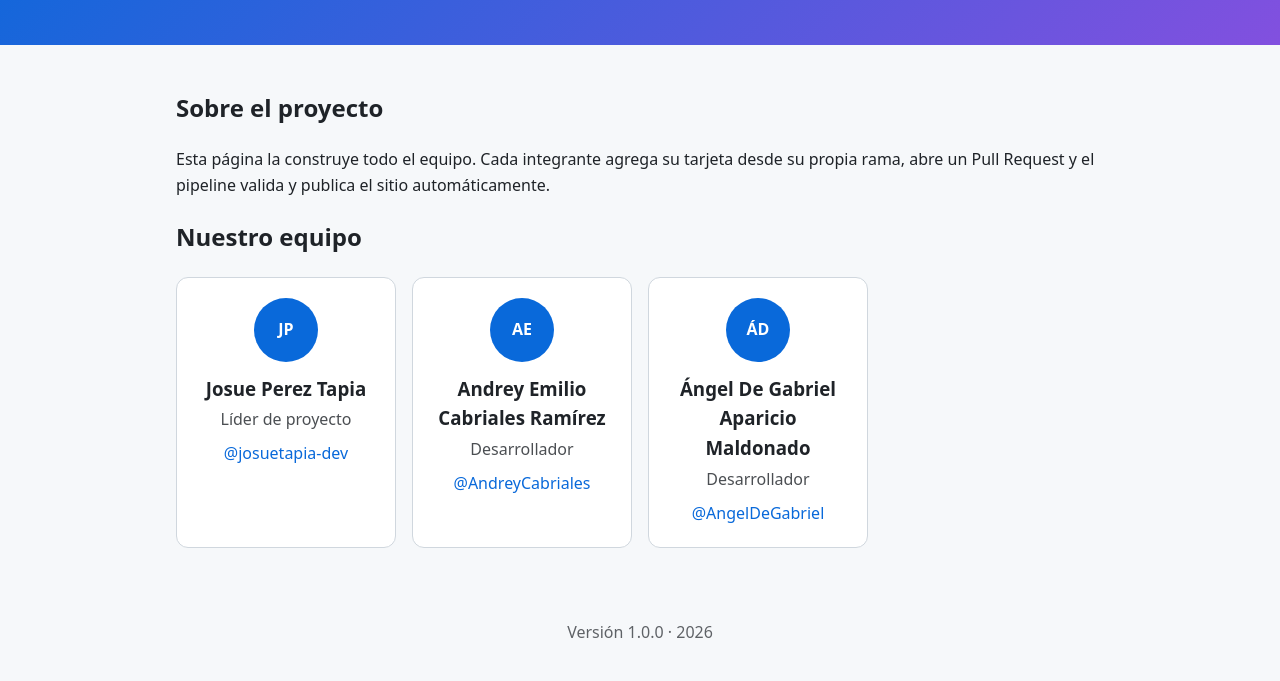
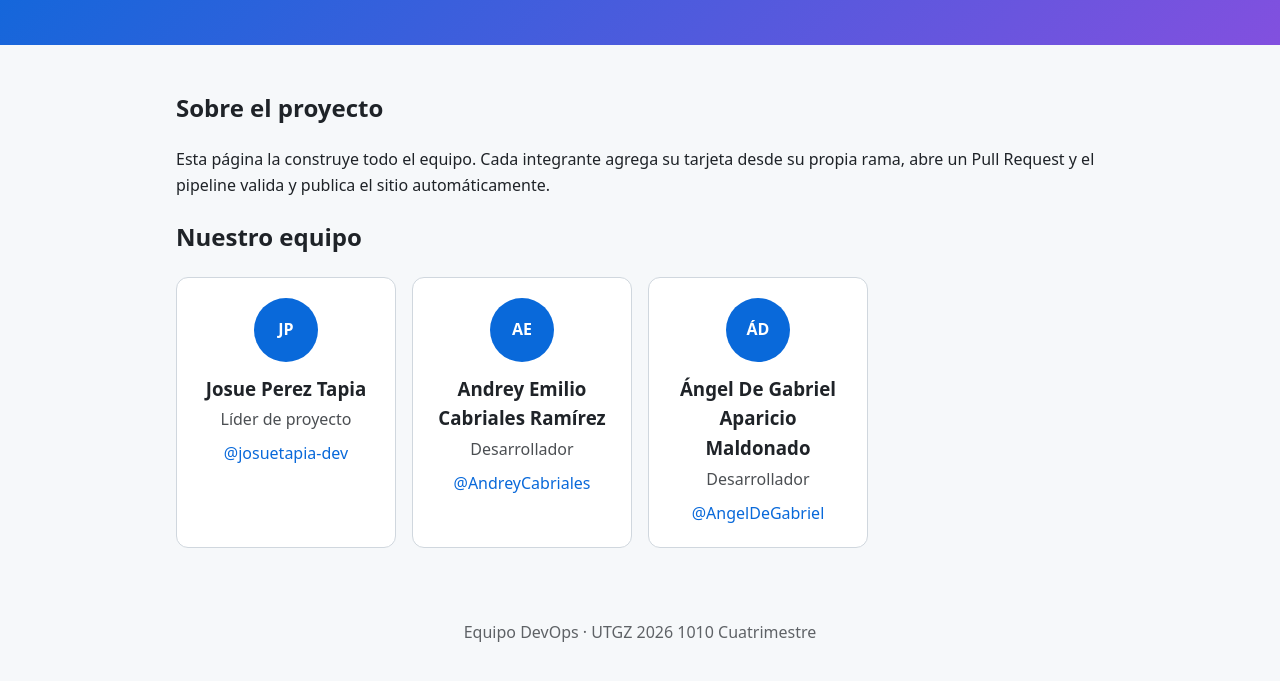
Before and after one commit to josuetapia-dev/DevOpsWeb, a website with bundled scripts: page index.html in a window 1280 px wide. Shown: the part 141-822 px from the top of the page. Built offline with nearby package versions, Linux system fonts and the light colour scheme.

Commit message:
feat: agrega footer (#20)
* feat: agrega footer

* Cambio realizado footer

* Cambio realizado footer v2

```diff
--- a/index.html
+++ b/index.html
@@ -30,7 +30,7 @@
   </main>
 
   <footer>
-    <p>Versión <span id="version"></span> · <span id="anio"></span></p>
+    <p>Equipo DevOps · UTGZ 2026 1010 Cuatrimestre</p>
   </footer>
 
   <script type="module" src="js/app.js"></script>
```
